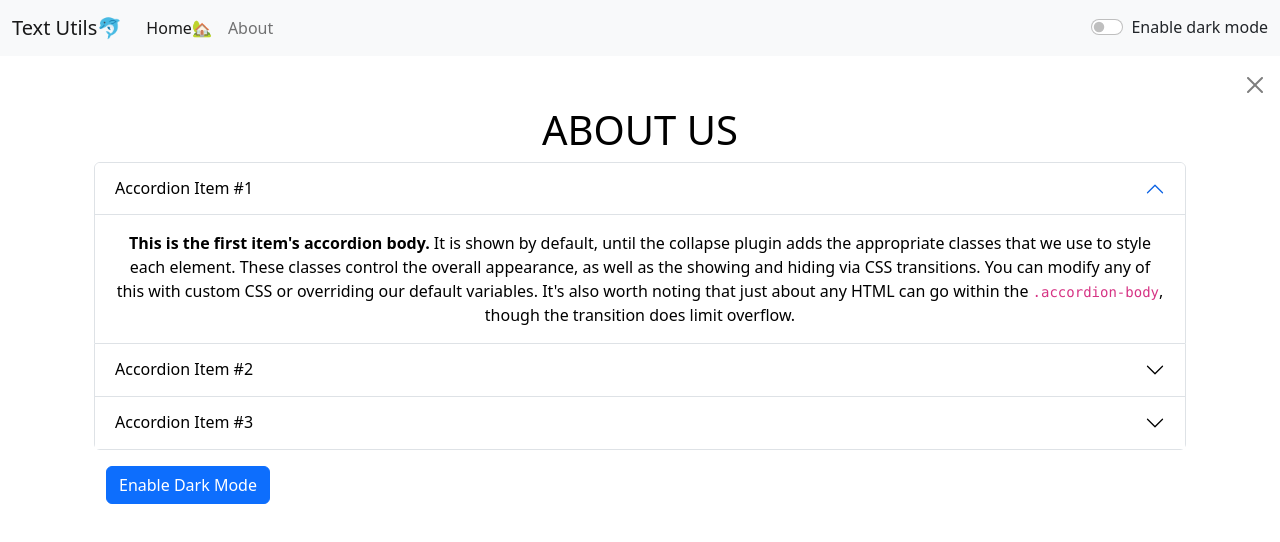
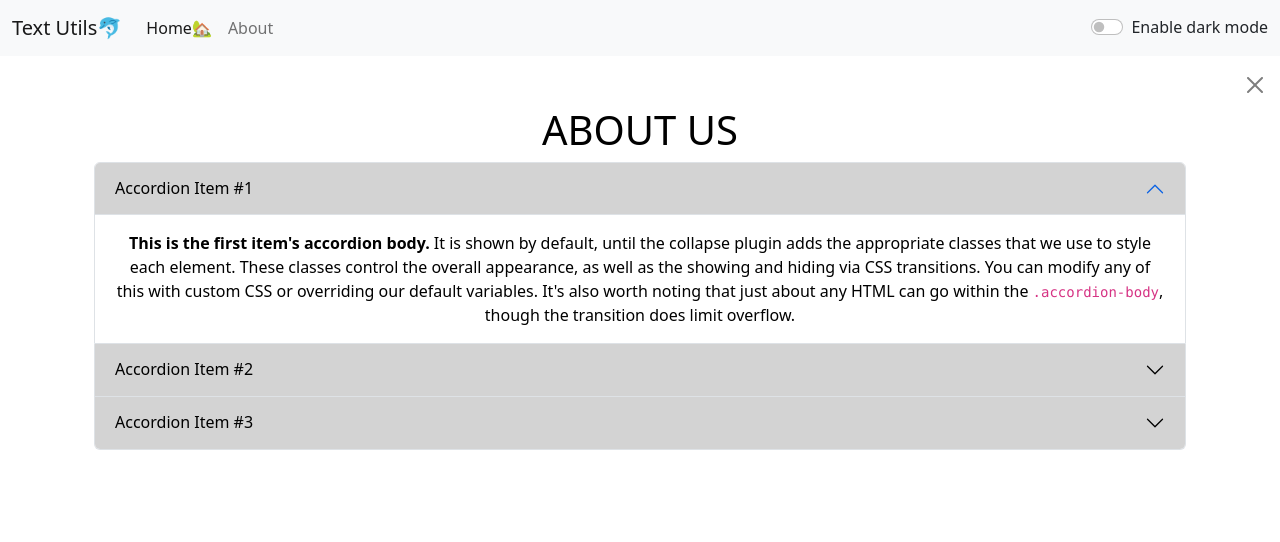
Before and after one commit to Aryaja98/Text_Utils, a React (Create React App) app: page /about in a window 1280 px wide. Shown: the top 542 px of the page. Built offline with nearby package versions, Linux system fonts and the light colour scheme.

Commit message:
Disable buttons

```diff
--- a/src/App.js
+++ b/src/App.js
@@ -24,12 +24,12 @@ const [text,setText] = useState('Enable dark mode');
     setMode('light')
     document.body.style.backgroundColor = 'white'
     showAlert(": Light mode enabled","success")
-    setText('Disable dark mode')
+    setText('Enable dark mode')
   }else{
     setMode('dark')
     document.body.style.backgroundColor = '#042743'
     showAlert(": Dark mode enabled","success")
-    setText('Enable dark mode')
+    setText('Disable dark mode')
   }
 }
 
@@ -50,7 +50,7 @@ const showAlert = (message,type) =>{
         <div className="container">
           <Routes>
               <Route index element={<TextForm heading = "Enter the text" theme={mode} alert={showAlert}/>}/>
-              <Route exact path="/about" element={<About/>}/>  {/* exact = complete matching */}
+              <Route exact path="/about" element={<About theme={mode}/>}/>  {/* exact = complete matching */}
             </Routes>
         </div>
       </Router>
--- a/src/Components/About.js
+++ b/src/Components/About.js
@@ -1,33 +1,33 @@
 import React from 'react'
-import { useState } from 'react'
+//import { useState } from 'react'
 
-export default function About() {
+export default function About(props) {
 
-    const changeTheme = () =>{
-        if(myStyle.color === 'white') {
-        setText('Enable Dark Mode')
-        setMyStyle({color: "black", backgroundColor: "white"})
-    } else {
-        setText('Disable Dark Mode')
-        setMyStyle({color: "white", backgroundColor: "black", border: "1px solid white"})
-    }
+    // const changeTheme = () =>{
+    //     if(myStyle.color === 'white') {
+    //     setText('Enable Dark Mode')
+    //     setMyStyle({color: "black", backgroundColor: "white"})
+    // } else {
+    //     setText('Disable Dark Mode')
+    //     setMyStyle({color: "white", backgroundColor: "black", border: "1px solid white"})
+    // }
 
-    }
+    // }
 
     //initialize button text & initial theme
-    const[myStyle,setMyStyle] = useState({color: "black", backgroundColor: "white"})
-    const[text,setText] = useState('Enable Dark Mode')
+   // const[myStyle,setMyStyle] = useState({color: "black", backgroundColor: "white"})
+    //const[text,setText] = useState('Enable Dark Mode')
 
     return (
-        <div className = 'container ' style={myStyle}>
+        <div className = 'container ' >
 
-            <h1 className ='my-2' style={myStyle}>ABOUT US</h1>
+            <h1 className ='my-2' style = {{backgroundColor: props.theme=== 'light' ?'white':'grey', color: props.theme === 'dark'?'white':'black'}}>ABOUT US</h1>
 
         {/*------------------Accordian------------------- */}
-            <div className=" accordion" id="accordionExample" style={myStyle}>
-                <div className="accordion-item" style={myStyle}>
+            <div className=" accordion" id="accordionExample" >
+                <div className="accordion-item" style = {{backgroundColor: props.theme=== 'light' ?'white':'grey', color: props.theme === 'dark'?'white':'black'}}>
                     <h2 className="accordion-header" id="headingOne">
-                    <button className="accordion-button" type="button" data-bs-toggle="collapse" data-bs-target="#collapseOne" aria-expanded="true" aria-controls="collapseOne" style={myStyle}>
+                    <button className="accordion-button" style = {{backgroundColor: props.theme=== 'light' ?'lightgray':'#042743', color: props.theme === 'dark'?'white':'black'}} type="button" data-bs-toggle="collapse" data-bs-target="#collapseOne" aria-expanded="true" aria-controls="collapseOne" >
                         Accordion Item #1
                     </button>
                     </h2>
@@ -38,25 +38,25 @@ export default function About() {
                     </div>
                 </div>
 
-                <div className="accordion-item" >
-                    <h2 className="accordion-header" id="headingTwo" style={myStyle}>
-                    <button className="accordion-button collapsed" type="button" data-bs-toggle="collapse" data-bs-target="#collapseTwo" aria-expanded="false" style={myStyle} aria-controls="collapseTwo">
+                <div className="accordion-item" style = {{backgroundColor: props.theme=== 'light' ?'white':'grey', color: props.theme === 'dark'?'white':'black'}}>
+                    <h2 className="accordion-header" id="headingTwo" style = {{backgroundColor: props.theme=== 'light' ?'white':'grey', color: props.theme === 'dark'?'white':'black'}}>
+                    <button className="accordion-button collapsed" style = {{backgroundColor: props.theme=== 'light' ?'lightgray':'#042743', color: props.theme === 'dark'?'white':'black'}} type="button" data-bs-toggle="collapse" data-bs-target="#collapseTwo" aria-expanded="false" aria-controls="collapseTwo">
                         Accordion Item #2
                     </button>
                     </h2>
-                    <div id="collapseTwo" className="accordion-collapse collapse" aria-labelledby="headingTwo" data-bs-parent="#accordionExample " style={myStyle}>
+                    <div id="collapseTwo" className="accordion-collapse collapse" aria-labelledby="headingTwo" data-bs-parent="#accordionExample " >
                         <div className="accordion-body">
                             <strong>This is the second item's accordion body.</strong> It is hidden by default, until the collapse plugin adds the appropriate classes that we use to style each element. These classes control the overall appearance, as well as the showing and hiding via CSS transitions. You can modify any of this with custom CSS or overriding our default variables. It's also worth noting that just about any HTML can go within the <code>.accordion-body</code>, though the transition does limit overflow.
                         </div>
                     </div>
                 </div>
-                <div className="accordion-item" >
-                    <h2 className="accordion-header" id="headingThree" style={myStyle}>
-                    <button className="accordion-button collapsed" type="button" data-bs-toggle="collapse" data-bs-target="#collapseThree" style={myStyle} aria-expanded="false" aria-controls="collapseThree">
+                <div className="accordion-item" style = {{backgroundColor: props.theme=== 'light' ?'white':'grey', color: props.theme === 'dark'?'white':'black'}}>
+                    <h2 className="accordion-header" id="headingThree" >
+                    <button className="accordion-button collapsed" style = {{backgroundColor: props.theme=== 'light' ?'lightgray':'#042743', color: props.theme === 'dark'?'white':'black'}} type="button" data-bs-toggle="collapse" data-bs-target="#collapseThree" aria-expanded="false" aria-controls="collapseThree">
                         Accordion Item #3
                     </button>
                     </h2>
-                    <div id="collapseThree" className="accordion-collapse collapse" aria-labelledby="headingThree" data-bs-parent="#accordionExample" style={myStyle}>
+                    <div id="collapseThree" className="accordion-collapse collapse" aria-labelledby="headingThree" data-bs-parent="#accordionExample" >
                         <div className="accordion-body">
                             <strong>This is the third item's accordion body.</strong> It is hidden by default, until the collapse plugin adds the appropriate classes that we use to style each element. These classes control the overall appearance, as well as the showing and hiding via CSS transitions. You can modify any of this with custom CSS or overriding our default variables. It's also worth noting that just about any HTML can go within the <code>.accordion-body</code>, though the transition does limit overflow.
                         </div>
@@ -65,9 +65,9 @@ export default function About() {
             </div>
 
             {/*------------------Button to enable dark mode------------------- */}
-            <div className='container my-3' >
+            {/* <div className='container my-3' >
                 <button type='button' className='btn btn-primary float-start gap-3' onClick = {changeTheme}>{text}</button>
-            </div>
+            </div> */}
         </div>
 
     )
--- a/src/Components/TextForm.js
+++ b/src/Components/TextForm.js
@@ -61,10 +61,10 @@ const [text, setText] = useState('Enter your text here......');
                 <textarea className="form-control" id="myBox" value = {text} rows="8" onChange={handleOnChange} style = {{backgroundColor: props.theme=== 'light' ?'white':'grey', color: props.theme === 'dark'?'white':'black'}}></textarea>
             </div>
           <div className='d-flex justify-content-start'>
-            <button type="button" className="btn btn-success mx-2 " onClick={handleUpClick} >Convert to upper case</button>
-            <button type="button" className="btn btn-primary mx-2" onClick={handleLoClick}>Convert to lower case</button>
-            <button type="button" className="btn btn-danger mx-2" onClick={handleCleClick}>Clear Text</button>
-            <button type="button" className="btn btn-warning mx-2" onClick={handleCopy}>Copy Text</button>
+            <button type="button" disabled={text.length===0} className="btn btn-success mx-2 " onClick={handleUpClick} >Convert to upper case</button>
+            <button type="button" disabled={text.length===0} className="btn btn-primary mx-2" onClick={handleLoClick}>Convert to lower case</button>
+            <button type="button" disabled={text.length===0} className="btn btn-danger mx-2" onClick={handleCleClick}>Clear Text</button>
+            <button type="button" disabled={text.length===0} className="btn btn-warning mx-2" onClick={handleCopy}>Copy Text</button>
           </div>
     </div>
 
```
